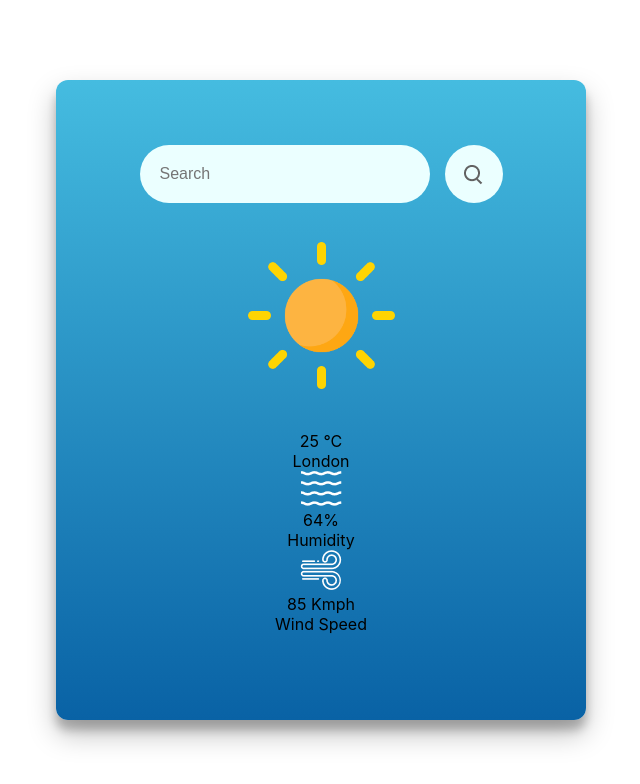
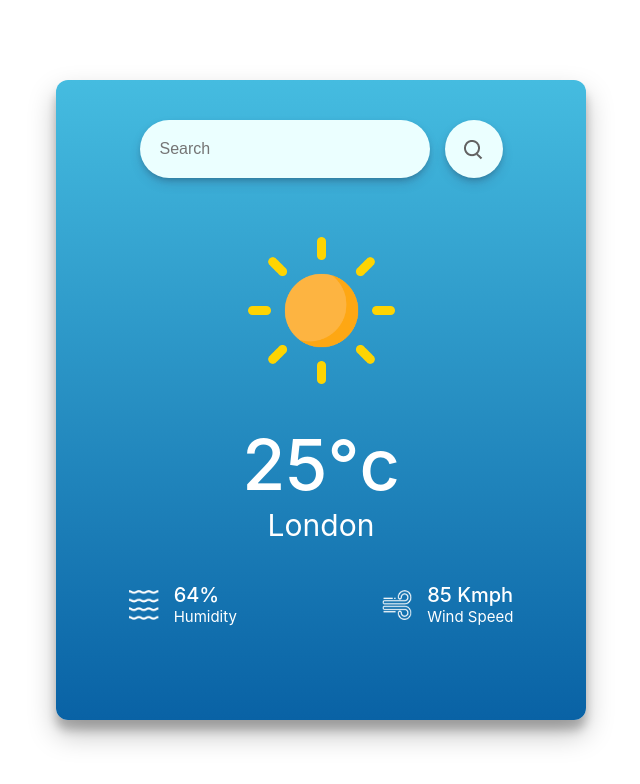
Before and after one commit to fmfahath/react-weather-app, a React (Create React App) app: page / in a window 1280 px wide. Shown: the top 784 px of the page, without its empty margins (319-959 px from the left). Built offline with nearby package versions, Linux system fonts and the light colour scheme.

Commit message:
all css part completed

```diff
--- a/src/components/WeatherApp.jsx
+++ b/src/components/WeatherApp.jsx
@@ -28,7 +28,7 @@ const WeatherApp = () => {
             </div>
 
             {/* weather condition */}
-            <div className="weather-temp">25 °C</div>
+            <div className="weather-temp">25°c</div>
 
             {/* weather location */}
             <div className="weather-location">London</div>
--- a/src/components/weatherApp.css
+++ b/src/components/weatherApp.css
@@ -13,7 +13,7 @@
     justify-content: center;
     align-items: center;
     gap: 15px;
-    padding-top: 65px;
+    padding-top: 40px;
 }
 
 .top-bar input {
@@ -27,6 +27,7 @@
     font-weight: 400;
     background-color: #ebffff;
     color: #626262;
+    box-shadow: rgba(50, 50, 93, 0.25) 0px 6px 12px -2px, rgba(0, 0, 0, 0.3) 0px 3px 7px -3px;
 }
 
 .search-icon {
@@ -39,8 +40,62 @@
     border-radius: 40px;
     cursor: pointer;
     transition: all 0.5s;
+    box-shadow: rgba(50, 50, 93, 0.25) 0px 6px 12px -2px, rgba(0, 0, 0, 0.3) 0px 3px 7px -3px;
 }
 
 .search-icon:hover {
     background-color: #e0e8e8;
 }
+
+.weather-image {
+    margin-top: 20px;
+    display: flex;
+    justify-content: center;
+
+}
+
+.weather-temp {
+    display: flex;
+    justify-content: center;
+    font-size: 70px;
+    font-weight: 500;
+    color: white;
+}
+
+.weather-location {
+    display: flex;
+    justify-content: center;
+    font-size: 30px;
+    font-weight: 400;
+    color: white;
+}
+
+.data-container {
+    display: flex;
+    justify-content: center;
+    margin-top: 40px;
+    color: white;
+}
+
+.element {
+    margin: auto;
+    display: flex;
+    gap: 15px;
+    align-items: center;
+    text-align: left;
+}
+
+.icon {
+    width: 30px;
+    height: 30px;
+}
+
+.data {
+    font-size: 20px;
+    font-weight: 500;
+}
+
+.text {
+    font-size: 15px;
+    font-weight: 400;
+}
```
